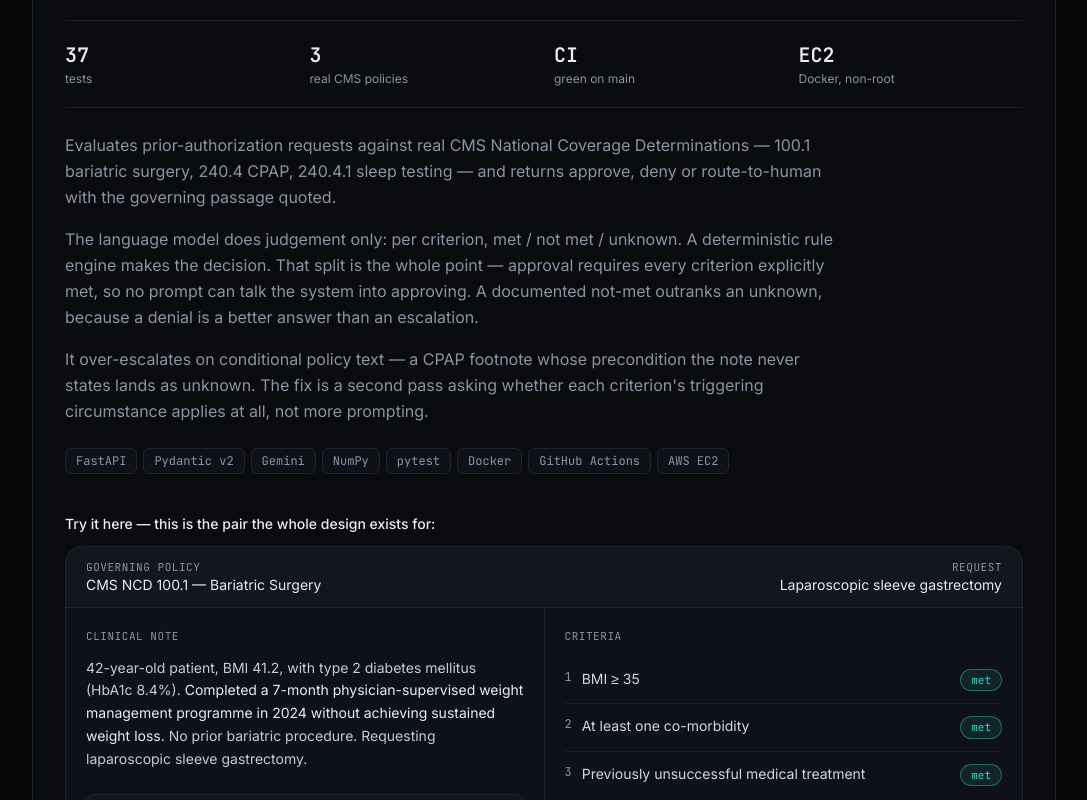
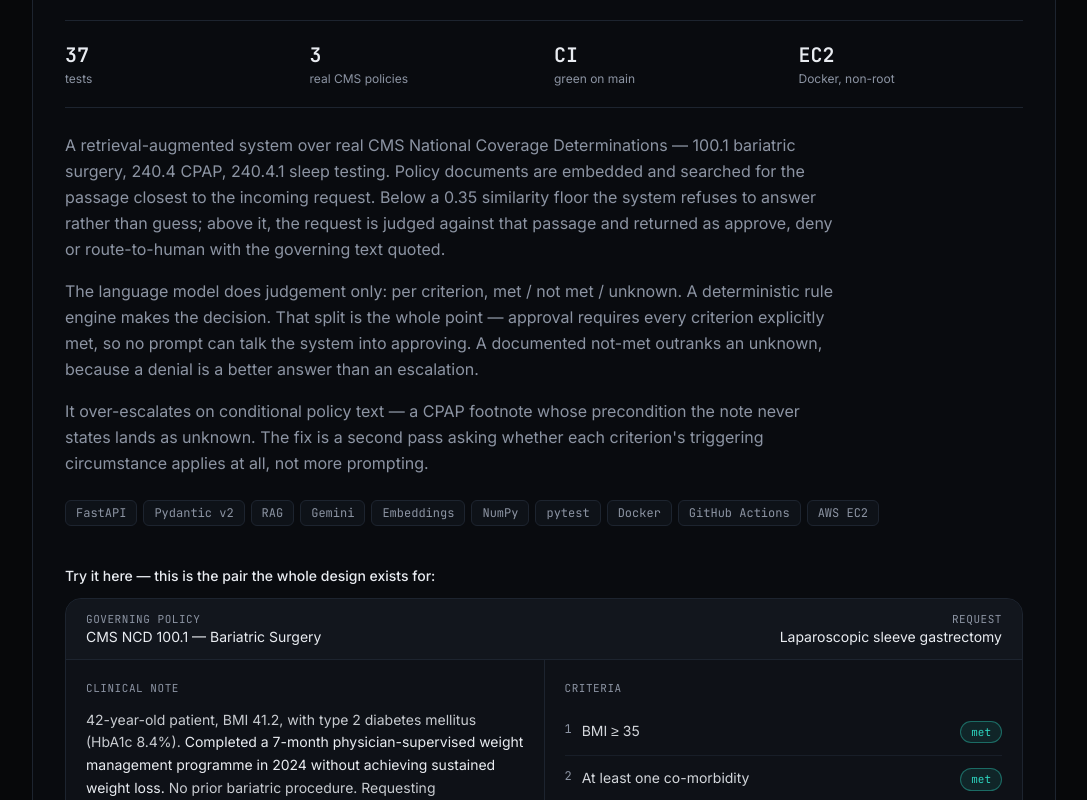
Before and after one commit to kaavyadhir/portfolio-site, a React (Vite) app: page / in a window 1280 px wide. Shown: the part 1060-1860 px from the top of the page, without its empty margins (96-1183 px from the left). Built offline with nearby package versions, Linux system fonts and the light colour scheme.

Commit message:
Add RAG to skills and project copy

```diff
--- a/src/content.js
+++ b/src/content.js
@@ -34,14 +34,16 @@ export const featured = {
     { value: "EC2", label: "Docker, non-root" },
   ],
   body: [
-    "Evaluates prior-authorization requests against real CMS National Coverage Determinations — 100.1 bariatric surgery, 240.4 CPAP, 240.4.1 sleep testing — and returns approve, deny or route-to-human with the governing passage quoted.",
+    "A retrieval-augmented system over real CMS National Coverage Determinations — 100.1 bariatric surgery, 240.4 CPAP, 240.4.1 sleep testing. Policy documents are embedded and searched for the passage closest to the incoming request. Below a 0.35 similarity floor the system refuses to answer rather than guess; above it, the request is judged against that passage and returned as approve, deny or route-to-human with the governing text quoted.",
     "The language model does judgement only: per criterion, met / not met / unknown. A deterministic rule engine makes the decision. That split is the whole point — approval requires every criterion explicitly met, so no prompt can talk the system into approving. A documented not-met outranks an unknown, because a denial is a better answer than an escalation.",
     "It over-escalates on conditional policy text — a CPAP footnote whose precondition the note never states lands as unknown. The fix is a second pass asking whether each criterion's triggering circumstance applies at all, not more prompting.",
   ],
   stack: [
     "FastAPI",
     "Pydantic v2",
+    "RAG",
     "Gemini",
+    "Embeddings",
     "NumPy",
     "pytest",
     "Docker",
@@ -155,7 +157,13 @@ export const skills = [
   { group: "Backend", items: ["FastAPI", "Pydantic v2", "REST APIs", "SQLite"] },
   {
     group: "AI / LLM",
-    items: ["Gemini API", "Embeddings & retrieval", "Prompt design", "PyTorch"],
+    items: [
+      "RAG (retrieval-augmented generation)",
+      "Vector embeddings & semantic search",
+      "Gemini API",
+      "Prompt design",
+      "PyTorch",
+    ],
   },
   { group: "Frontend", items: ["React", "Vite", "Tailwind CSS"] },
   {
```
